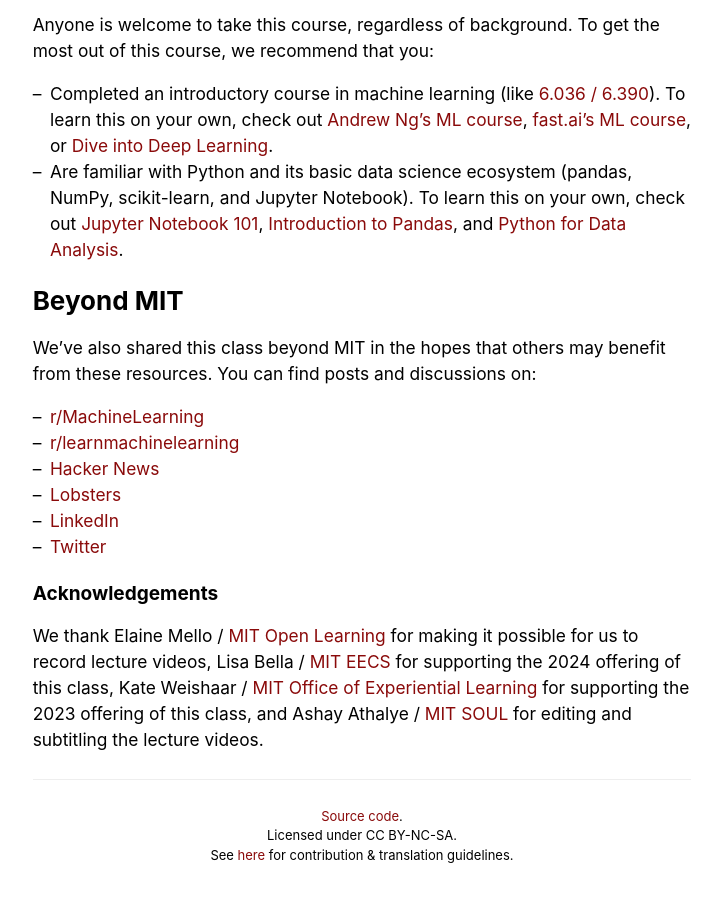
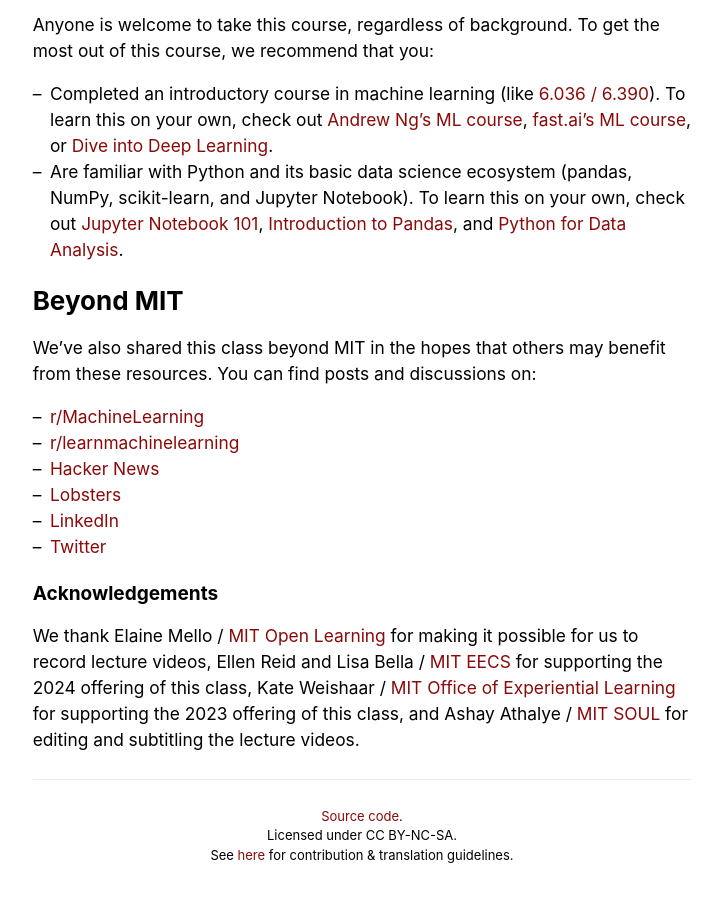
Before and after one commit to dcai-course/dcai-course, a Jekyll site: the page built from index.md, in a window 1280 px wide and 900 px high, scrolled down 1770 px. Shown: the whole window, without its empty margins (278-998 px from the left). Built offline with Jekyll 4.4.1, drawn with Linux system fonts in a browser that asks for light colours.

Commit message:
Update acks

```diff
--- a/index.md
+++ b/index.md
@@ -86,7 +86,7 @@
 
 ## Acknowledgements
 
-We thank Elaine Mello / [MIT Open Learning](https://openlearning.mit.edu/) for making it possible for us to record lecture videos, Lisa Bella / [MIT EECS](https://www.eecs.mit.edu/) for supporting the 2024 offering of this class, Kate Weishaar / [MIT Office of Experiential Learning](https://elo.mit.edu/) for supporting the 2023 offering of this class, and Ashay Athalye / [MIT SOUL](https://mitsoul.org/) for editing and subtitling the lecture videos.
+We thank Elaine Mello / [MIT Open Learning](https://openlearning.mit.edu/) for making it possible for us to record lecture videos, Ellen Reid and Lisa Bella / [MIT EECS](https://www.eecs.mit.edu/) for supporting the 2024 offering of this class, Kate Weishaar / [MIT Office of Experiential Learning](https://elo.mit.edu/) for supporting the 2023 offering of this class, and Ashay Athalye / [MIT SOUL](https://mitsoul.org/) for editing and subtitling the lecture videos.
 
 ---
 
```
